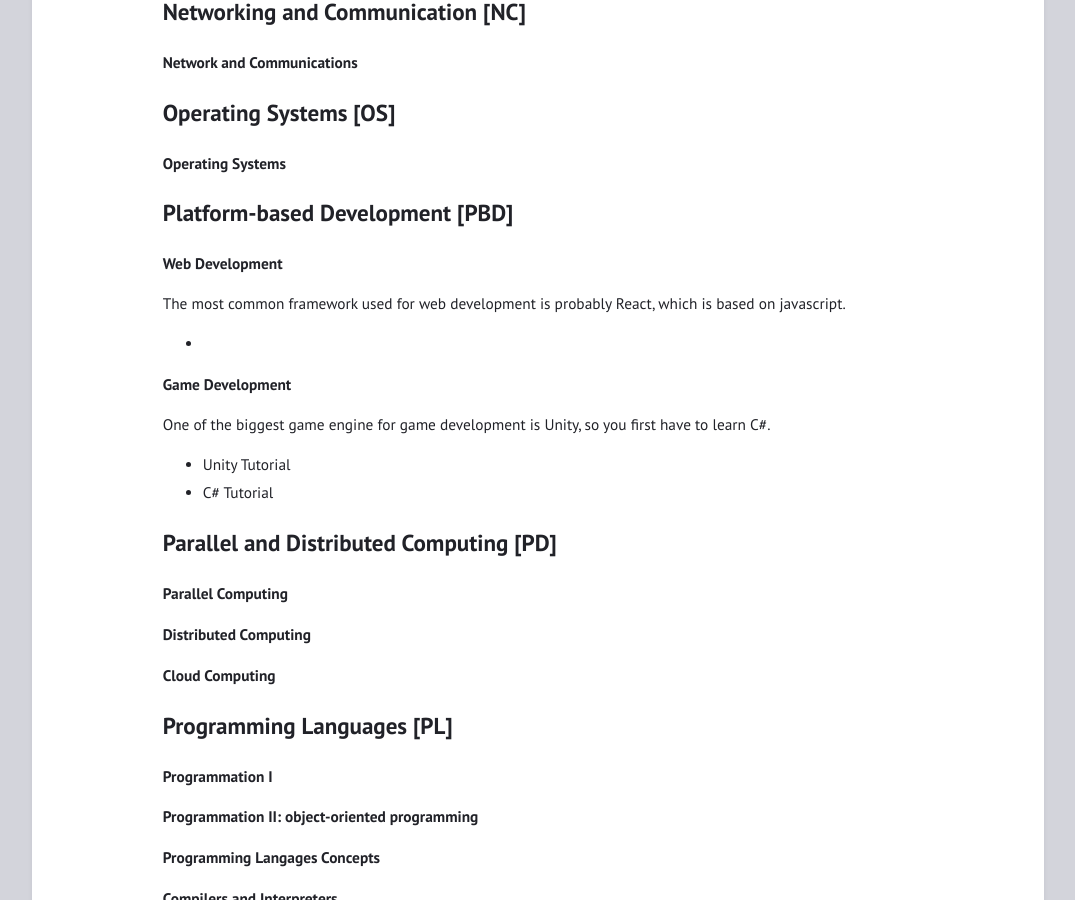
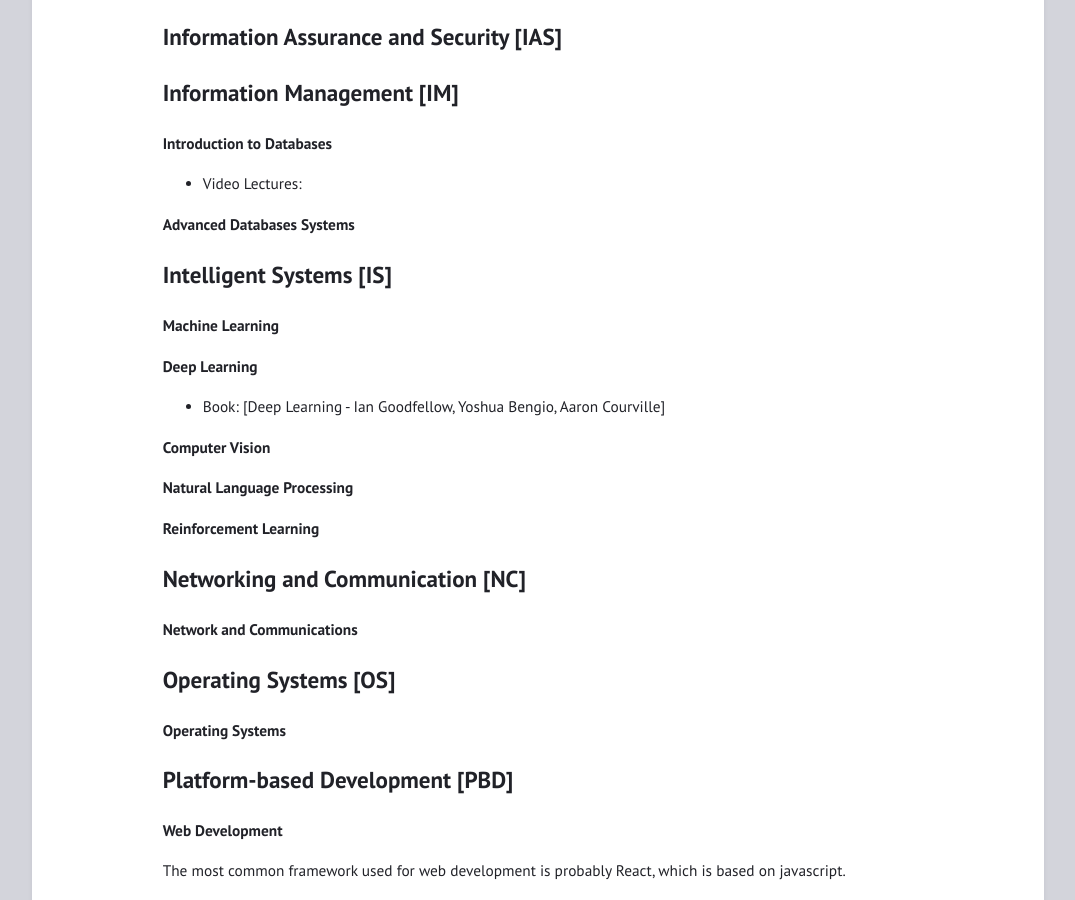
Before and after one commit to yukikongju/yukikongju.github.io, a Jekyll site: the page built from _posts/2020-05-23-cs-curriculum.md, in a window 1280 px wide and 900 px high, scrolled down 5642 px. Shown: the whole window, without its empty margins (102-1177 px from the left). Built offline with Jekyll 4.4.1, drawn with Linux system fonts in a browser that asks for light colours; some of the changed text lies outside the part shown.

```diff
--- a/_posts/2020-05-23-cs-curriculum.md
+++ b/_posts/2020-05-23-cs-curriculum.md
@@ -70,6 +70,16 @@
 
 1. Introduction to Databases
 2. Advanced Databases Systems
+
+**Intelligent Systems [IS]**
+
+1. Machine Learning
+2. Deep Learning
+3. Computer Vision
+4. Natural Language Processing
+5. Reinforcement Learning
+
+
 
 **Networking and Communication [NC]**
 
@@ -292,6 +304,30 @@
 **Advanced Databases Systems**
 
 
+## Intelligent Systems [IS]
+
+**Machine Learning**
+
+
+
+**Deep Learning**
+
+
+- Book: [Deep Learning - Ian Goodfellow, Yoshua Bengio, Aaron Courville]
+
+
+
+**Computer Vision**
+
+
+
+**Natural Language Processing**
+
+
+
+
+**Reinforcement Learning**
+
 
 
 
@@ -385,9 +421,16 @@
 
 
 - Video Series: [Simon Cockell - Bioinformatics Code Along](https://www.youtube.com/playlist?list=PLzfP3sCXUnxEu5S9oXni1zmc1sjYmT1L9)
+- Book Series: [Bioinformatics Algorithms - An Active Learning Approach Vol I-IV by Phillip Compeau & Pavel Pevzner](https://www.bioinformaticsalgorithms.org/)
+- Reddit Link: [Ressources for learning bioinformatics](https://www.reddit.com/r/bioinformatics/comments/191ykr/resources_for_learning_bioinformatics/)
 - Coding Exercices: [ROSALIND](https://rosalind.info/problems/list-view/)
 
 ## Finance
+
+
+
+
+
 
 
 ## Game Development
```
Also changed, not shown: other parts of _posts/2020-05-23-cs-curriculum.md (+2 -0 lines), _posts/2021-04-07-math-curriculum.md (+4 -0 lines), _posts/2022-05-02-self-taught-healthcare.md (added, +38 -0 lines), _posts/2022-05-12-automation-with-autosys.md (added, +90 -0 lines).
